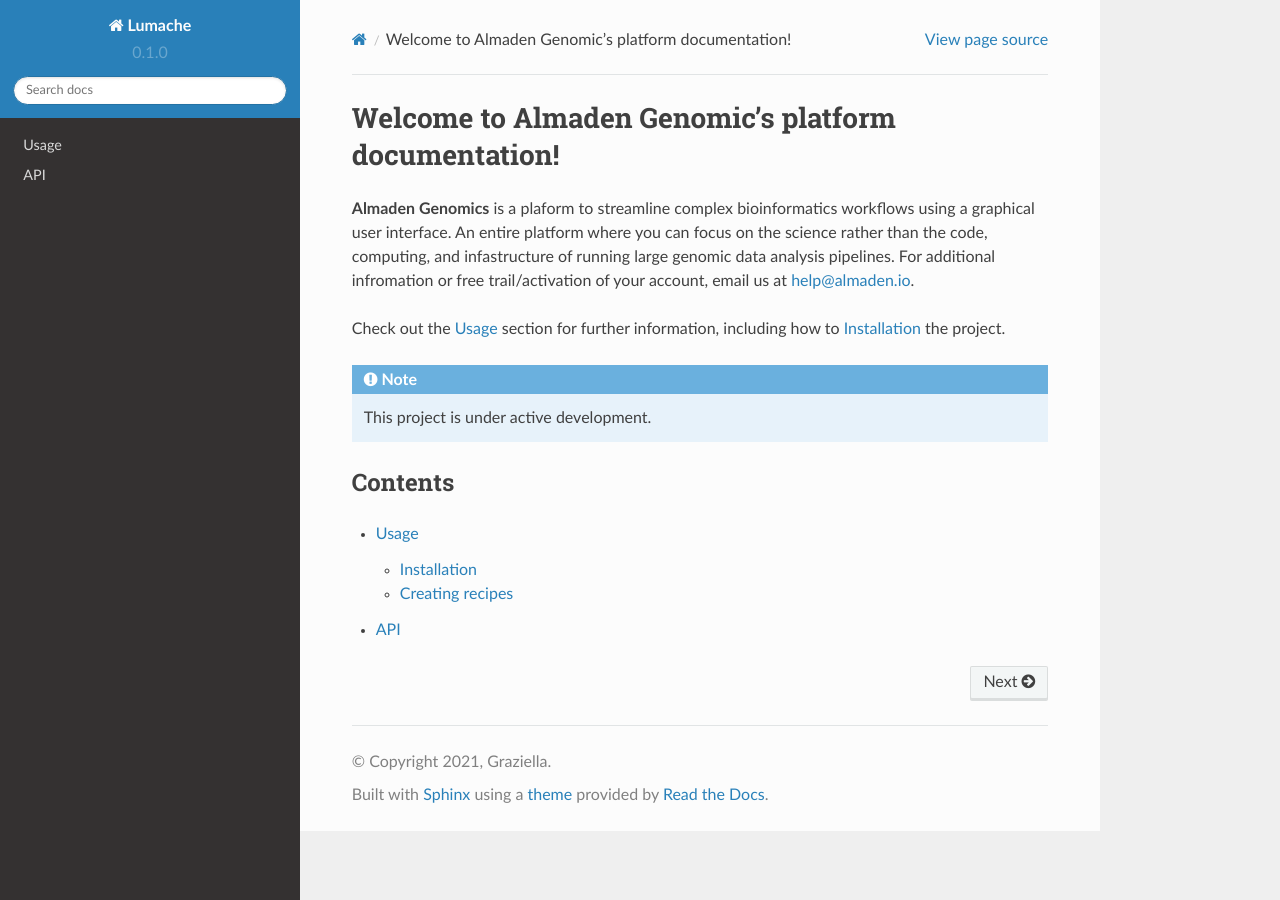
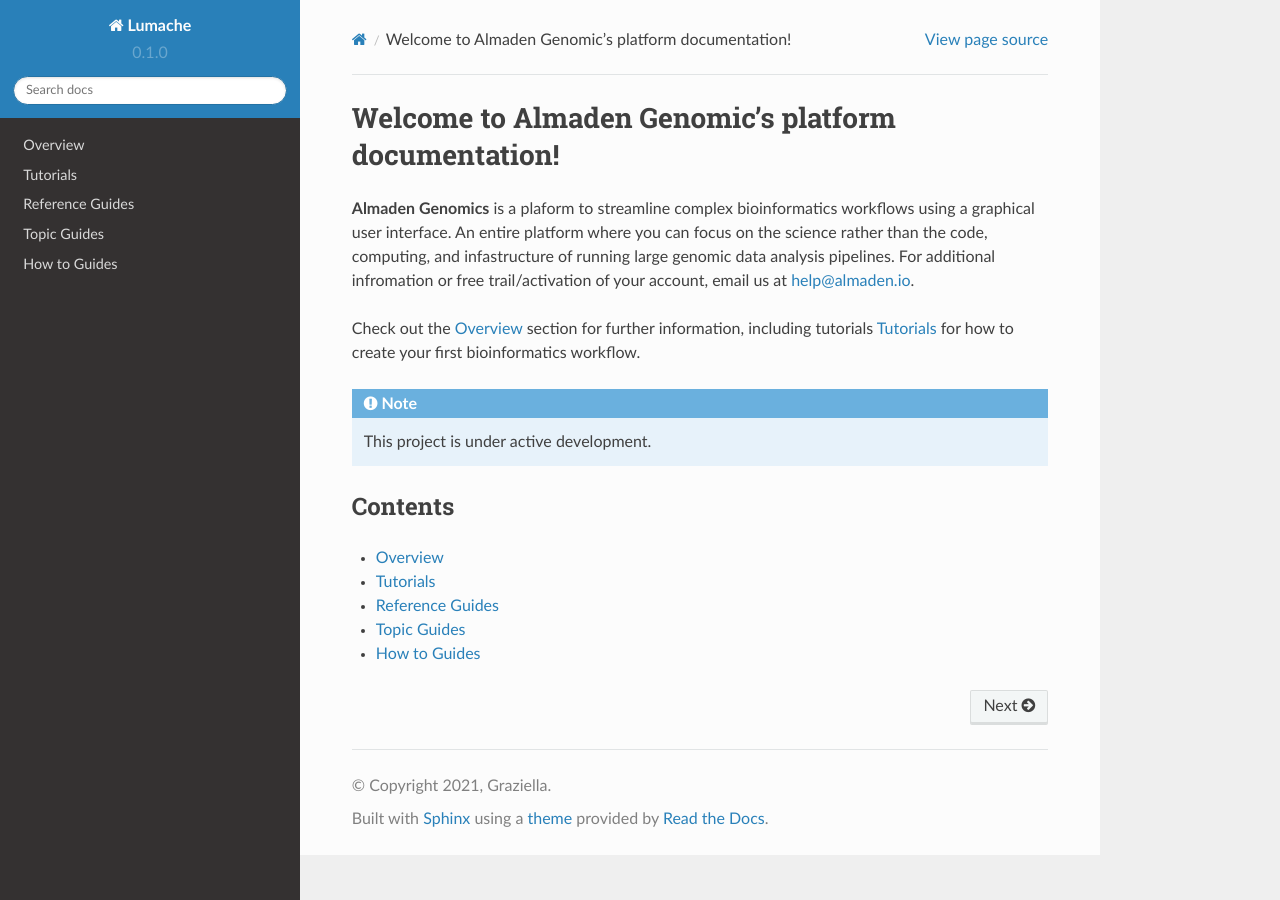
Before and after one commit to leomoreno310/sphinx-readthedocs-test, a Sphinx documentation site: the page built from docs/source/index.rst, in a window 1280 px wide. Built offline with Sphinx 7.4.7 and the Read the Docs theme 2.0.0, drawn with Linux system fonts in a browser that asks for light colours.

Commit message:
Restructure contents

```diff
--- /dev/null
+++ b/docs/source/how_to_guides.rst
@@ -0,0 +1,4 @@
+How to Guides
+=====================
+
+test
--- a/docs/source/index.rst
+++ b/docs/source/index.rst
@@ -6,8 +6,8 @@
 large genomic data analysis pipelines. For additional infromation or free trail/activation of your account, email us at
 help@almaden.io.
 
-Check out the :doc:`usage` section for further information, including
-how to :ref:`installation` the project.
+Check out the :doc:`overview` section for further information, including
+tutorials :doc:`tutorials` for how to create your first bioinformatics workflow.
 
 .. note::
 
@@ -18,5 +18,8 @@
 
 .. toctree::
 
-   usage
-   api
+   overview
+   tutorials
+   reference_guides
+   topic_guides
+   how_to_guides
--- /dev/null
+++ b/docs/source/overview.rst
@@ -0,0 +1,4 @@
+Overview
+=====================
+
+test
--- /dev/null
+++ b/docs/source/reference_guides.rst
@@ -0,0 +1,4 @@
+Reference Guides
+=====================
+
+test
--- /dev/null
+++ b/docs/source/topic_guides.rst
@@ -0,0 +1,4 @@
+Topic Guides
+=====================
+
+test
--- /dev/null
+++ b/docs/source/tutorials.rst
@@ -0,0 +1,4 @@
+Tutorials
+=====================
+
+test
```
